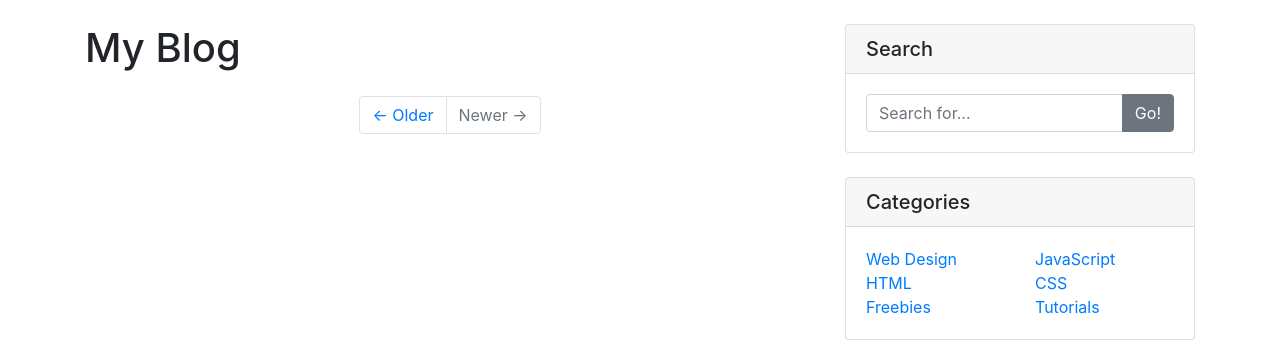
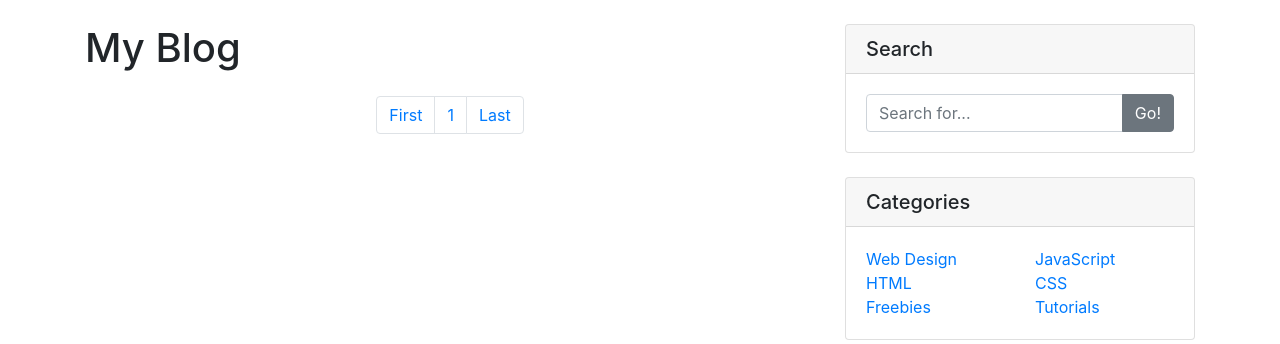
Before and after one commit to raihan705/myblog, a Django app: page /blog/ in a window 1280 px wide. Shown: the part 56-400 px from the top of the page. Run offline with Django 3.2, Linux system fonts and the light colour scheme; data that the repository does not hold is empty; some libraries are stand-ins or nearby versions.

Commit message:
adding pagination

```diff
--- a/blog/templates/blog/pagination.html
+++ b/blog/templates/blog/pagination.html
@@ -1,10 +1,27 @@
 <!-- Pagination -->
         <ul class="pagination justify-content-center mb-4">
+          <li class="page-item ">
+            <a class="page-link" href="?page=1" >First</a>
+          </li>
+          {% if page.has_previous %}
           <li class="page-item">
-            <a class="page-link" href="#">&larr; Older</a>
+            <a class="page-link" href="?page={{page.previous_page_number}}">&larr;{{page.previous_page_number}}</a>
           </li>
-          <li class="page-item disabled">
-            <a class="page-link" href="#">Newer &rarr;</a>
+          {% endif %}
+
+
+          <li class="page-item">
+            <a class="page-link" href="?page={{page.number}}">{{page.number}}</a>
+          </li>
+
+          {% if page.has_next %}
+          <li class="page-item">
+            <a class="page-link" href="?page={{page.next_page_number}}"> &rarr; {{page.next_page_number}}</a>
+          </li>
+          {% endif %}
+
+          <li class="page-item">
+            <a class="page-link" href="?page={{page.paginator.num_pages}}">Last</a>
           </li>
         </ul>
 
--- a/blog/templates/blog/post/list.html
+++ b/blog/templates/blog/post/list.html
@@ -39,16 +39,8 @@
 
         {% endfor %}
 
-        <!-- Pagination -->
-        <ul class="pagination justify-content-center mb-4">
-          <li class="page-item">
-            <a class="page-link" href="#">&larr; Older</a>
-          </li>
-          <li class="page-item disabled">
-            <a class="page-link" href="#">Newer &rarr;</a>
-          </li>
-        </ul>
+       {% include 'blog/pagination.html' with page=posts %}
 
-      </div>
+
 
 {% endblock content %}
--- a/blog/urls.py
+++ b/blog/urls.py
@@ -8,5 +8,6 @@ urlpatterns = [
     # for post views
 
     path('', views.post_list, name = 'post_list'),
+    #path('',views.PostListView.as_view(), name = 'post_list'),
     path('<int:year>/<int:month>/<int:day>/<slug:post>/', views.post_detail, name = 'post_detail'),
 ]
--- a/blog/views.py
+++ b/blog/views.py
@@ -1,4 +1,6 @@
 from django.shortcuts import render,get_object_or_404
+from django.core.paginator import Paginator,EmptyPage,PageNotAnInteger
+from django.views.generic import ListView
 
 
 #from internal application import
@@ -10,15 +12,38 @@ from blog.models import Post
 def post_list(request):
 
     posts = Post.published.all() # custom objects manager published is used here.
+    paginator = Paginator(posts, 2) # total posts in each page
+    page = request.GET.get('page') # Getting the current page number
+
+    try:
+        posts = paginator.page(page)
+    except PageNotAnInteger:
+
+        #if page is not integer, deliver the first page
+        posts = paginator.page(1)
+
+    except EmptyPage:
+        # if page is out of range, delivr the last page
+        posts = paginator.page(paginator.num_pages)
+
     context = {
 
-        'posts':posts
+        'posts':posts, 'page':page
 
     }
 
     return render(request, 'blog/post/list.html', context)
 
+# this is class based view
 
+'''
+class PostListView(ListView):
+    queryset = Post.published.all()
+    context_object_name = 'posts'
+    paginate_by = 2
+    template_name = 'blog/post/list.html'
+
+'''
 def post_detail(request,year,month,day,post):
     post = get_object_or_404(Post, slug=post,
     status='published',
```
Also changed, not shown: blog/templates/blog/post/detail.html (+1 -10 lines).
